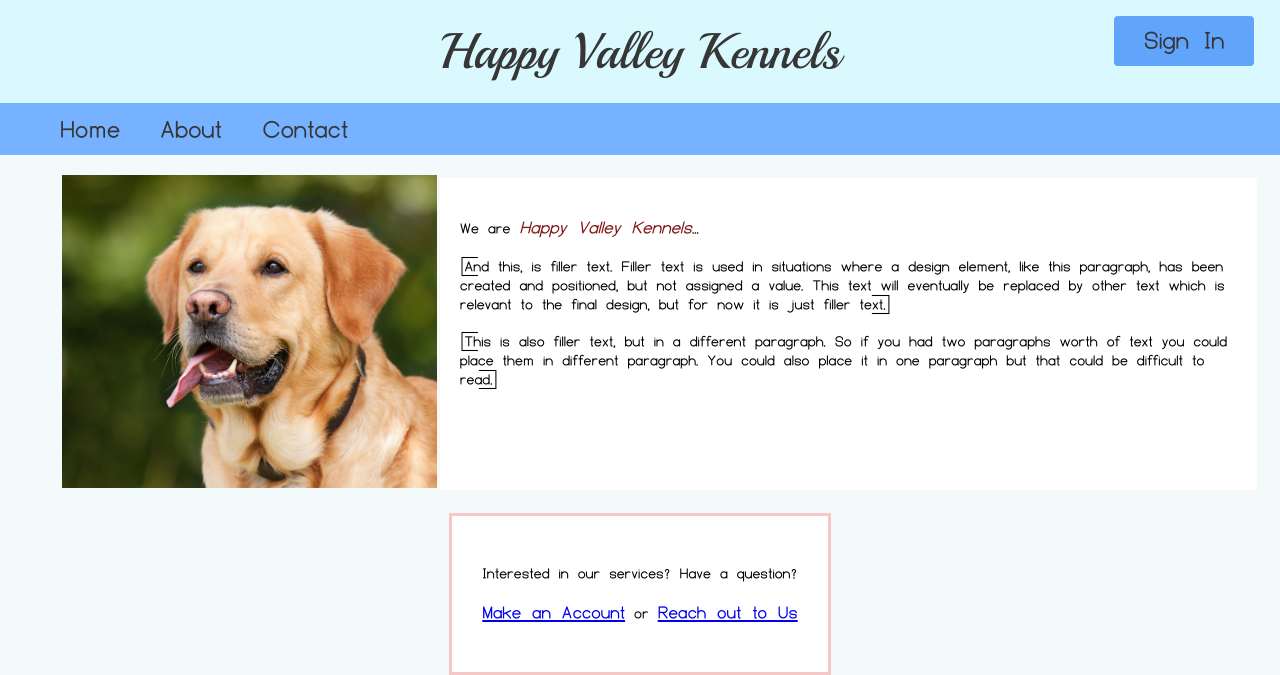
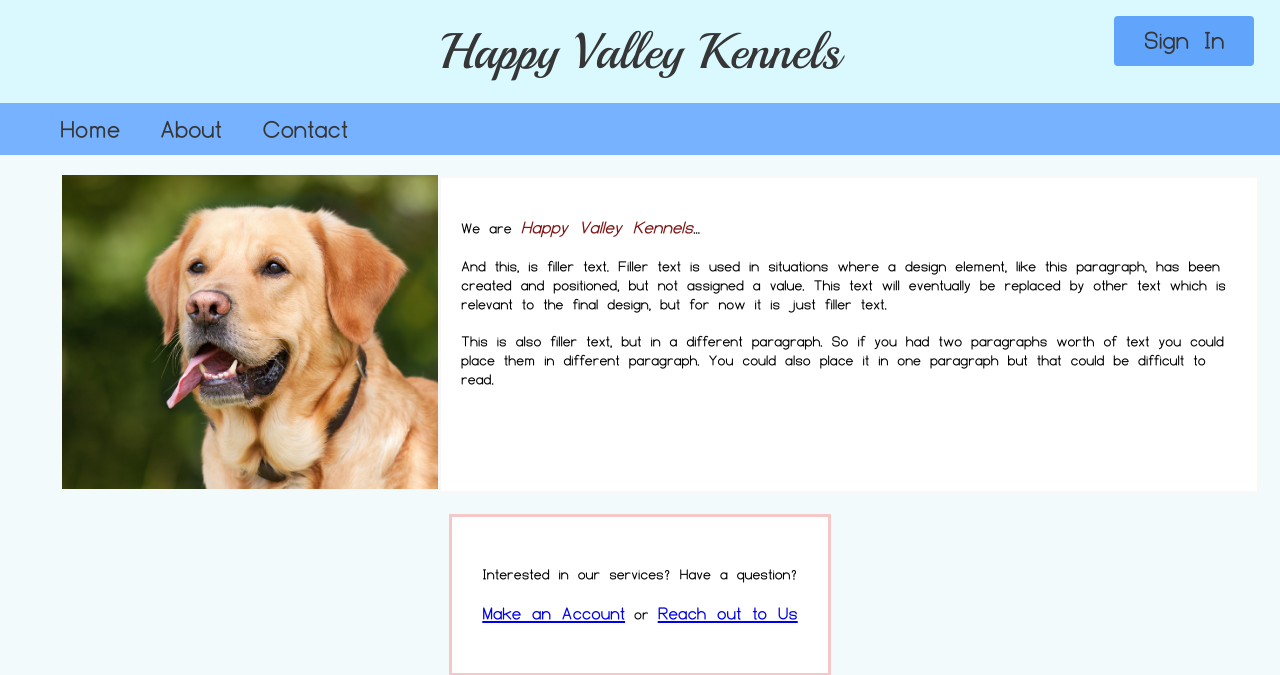
Before and after one commit to Nawtic/HappyValleyKennels, a PHP site: page /Home/index.php in a window 1280 px wide. Shown: the top 675 px of the page. Run offline with PHP 8.4, Linux system fonts and the light colour scheme.

Commit message:
Minor page tweaks.

```diff
--- a/Home/Home.css
+++ b/Home/Home.css
@@ -1,7 +1,3 @@
-#Page-Content {
-    padding: 10px;
-}
-
 #row-1 {
     display: flex;
     flex-direction: row;
--- a/Home/index.php
+++ b/Home/index.php
@@ -1,6 +1,10 @@
 <?php
     include "../assets/Header/Header.php";
 ?>
+
+<!-- Page Credit: Stephen Erichsen-->
+
+<!DOCTYPE html>
 
 <html>
     <head>
@@ -19,8 +23,8 @@
                 <div id="Intro_Text_Box">
                     <!-- Note: Replace filler text during project -->
                     <p>We are <span id="Happy_Valley_Emphasized" onclick="clicker()">Happy Valley Kennels</span>...</p>
-                    <p>{And this, is filler text. Filler text is used in situations where a design element, like this paragraph, has been created and positioned, but not assigned a value. This text will eventually be replaced by other text which is relevant to the final design, but for now it is just filler text.}</p>
-                    <p>{This is also filler text, but in a different paragraph. So if you had two paragraphs worth of text you could place them in different paragraph. You could also place it in one paragraph but that could be difficult to read.}</p>
+                    <p>And this, is filler text. Filler text is used in situations where a design element, like this paragraph, has been created and positioned, but not assigned a value. This text will eventually be replaced by other text which is relevant to the final design, but for now it is just filler text.</p>
+                    <p>This is also filler text, but in a different paragraph. So if you had two paragraphs worth of text you could place them in different paragraph. You could also place it in one paragraph but that could be difficult to read.</p>
                 </div>
             </div>
 
```
